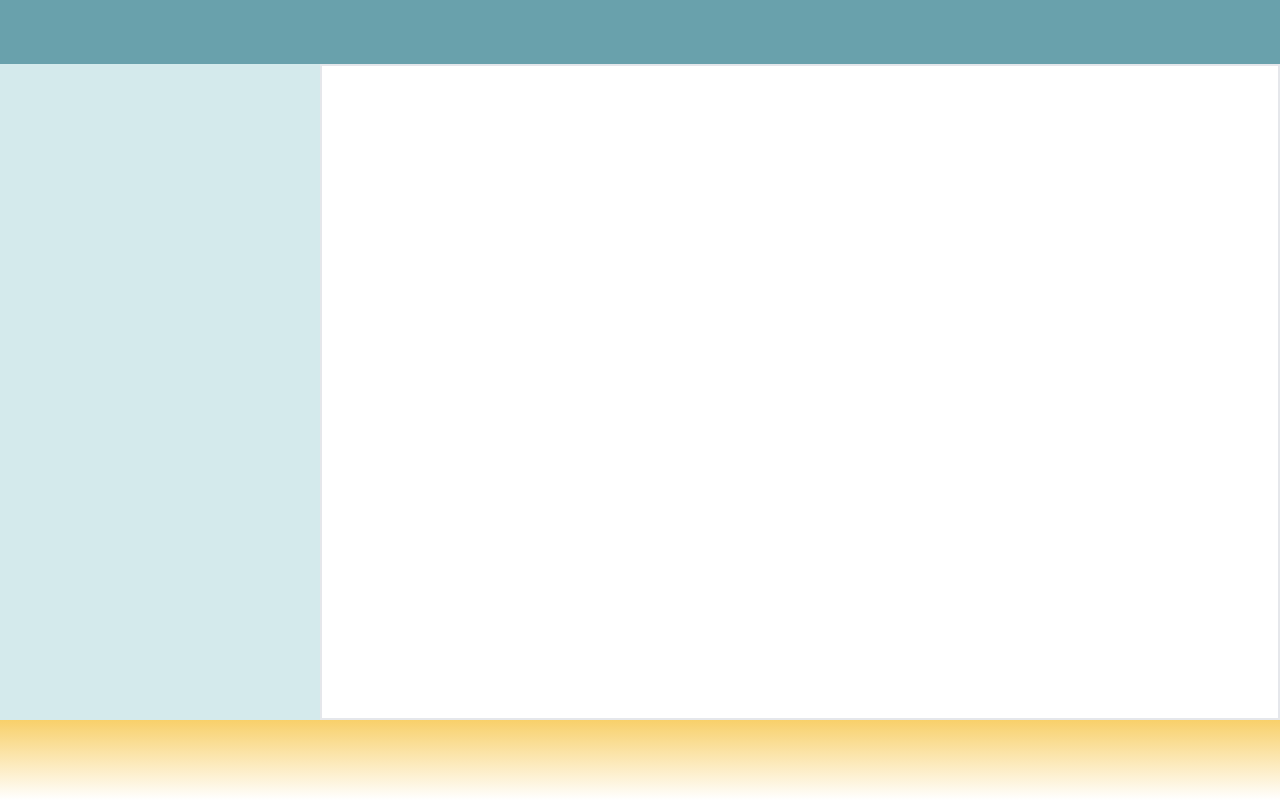
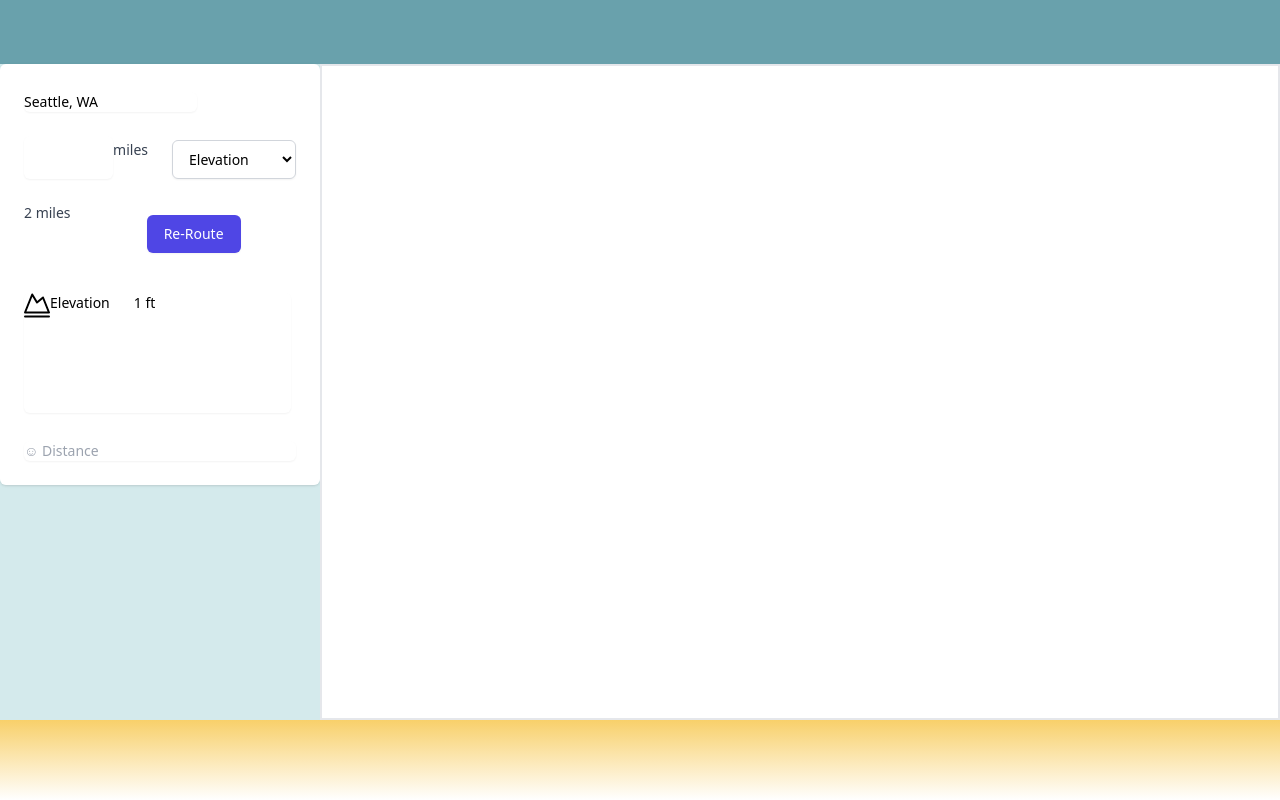
Before and after one commit to kalikokalikova/adventure, a React (Create React App) app in the folder adventure/: page /home in a window 1280 px wide. Built offline with nearby package versions, Linux system fonts and the light colour scheme; no server answers.

Commit message:
results form with styling pending

```diff
--- /dev/null
+++ b/adventure/src/components/ResultsForm.jsx
@@ -0,0 +1,114 @@
+import React from 'react'
+import Elevation from "../assets/eg-img/elevation-img.svg"
+import {useState} from "react";
+
+function ResultsForm(props) {
+
+    const [miles, setMiles] = useState(0);
+    let elevation = 1;
+
+  return (
+
+            <form action="#" method="POST">
+              <div className="overflow-hidden shadow sm:rounded-md">
+                <div className="bg-white px-4 py-5 sm:p-6">
+                  <div className="grid grid-cols-6 gap-6">
+
+                    <div className="col-span-4">
+                      <input
+                        type="text"
+                        name="place"
+                        id="place"
+                        placeholder={props.search}
+                        defaultValue={props.search}
+                        autoComplete="given-place"
+                        className="mt-1 block w-full rounded-md border-gray-300 shadow-sm focus:border-indigo-500 focus:ring-indigo-500 sm:text-sm"
+                      />
+                    </div>
+
+                    <div className="flex col-span-6 sm:col-span-3">
+
+                      <input
+                        type="number"
+                        name="miles"
+                        id="miles"
+                        value={setMiles}
+                        autoComplete="number-miles"
+                        className="block w-full rounded-md border-gray-300 shadow-sm focus:border-indigo-500 focus:ring-indigo-500 sm:text-sm"
+                      />
+                        <label htmlFor="miles" className="mt-1 block text-sm font-medium text-gray-700">
+                        miles
+                      </label>
+                    </div>
+
+                    <div className="col-span-6 sm:col-span-3">
+                      <select
+                        id="elevation"
+                        name="elevation"
+                        placeholder="Elevation"
+                        autoComplete="elevation-value"
+                        className="mt-1 block w-full rounded-md border border-gray-300 bg-white py-2 px-3 shadow-sm focus:border-indigo-500 focus:outline-none focus:ring-indigo-500 sm:text-sm"
+                      >
+                        <option>Elevation</option>
+                        <option>10</option>
+                        <option>20</option>
+                        <option>30</option>
+                      </select>
+                    </div>
+
+                    <div className="col-span-3 sm:col-span-2">
+                      <label htmlFor="distance" className="block text-sm font-medium text-gray-700">
+                        {props.miles} miles
+                      </label>
+                    </div>
+                    <div className="col-span-5 sm:col-span-4">
+                      <div className="px-4 py-3 sm:px-6">
+                        <button
+                            type="submit"
+                            className="rounded-md border border-transparent bg-indigo-600 py-2 px-4 text-sm font-medium text-white shadow-sm hover:bg-indigo-700 focus:outline-none focus:ring-2 focus:ring-indigo-500 focus:ring-offset-2"
+                        >
+                            Re-Route
+                        </button>
+                        </div>
+                    </div>
+
+                    <div className="col-span-6">
+                        <div className="flex mt-1 w-full rounded-md border-gray-300 shadow-sm focus:border-indigo-500 focus:ring-indigo-500 sm:text-sm md:flex  md:h-[15vh] md:w-[98%] lg:w-[98%]'">
+                        <div>
+                            <img src={Elevation} alt="elevation-img"/>
+                        </div>
+                        <div className="">
+                            <h2>Elevation</h2>
+                        </div>
+
+                        <div className="text-right sm:px-6">
+                          <h2 className="inline-flex justify-end rounded-md text-sm font-medium">
+                            {elevation} ft
+                          </h2>
+                        </div>
+
+                        </div>
+                    </div>
+
+                    <div className="col-span-6">
+                      <input
+                        type="text"
+                        name="distance"
+                        id="distance"
+                        rows={3}
+                        placeholder="☺ Distance"
+                        autoComplete="given-distance"
+                        className="mt-1 block w-full rounded-md border-gray-300 shadow-sm focus:border-indigo-500 focus:ring-indigo-500 sm:text-sm"
+                      />
+                    </div>
+
+                  </div>
+                </div>
+
+              </div>
+            </form>
+
+  )
+}
+
+export default ResultsForm;
--- a/adventure/src/pages/Home.jsx
+++ b/adventure/src/pages/Home.jsx
@@ -2,6 +2,7 @@ import React from 'react'
 // import Footer from '../components/Footer'
 // import NavBar from '../components/NavBar'
 import Testimonials from '../components/Testimonials'
+import ResultsForm from '../components/ResultsForm'
 
 
 function Home() {
@@ -13,7 +14,7 @@ function Home() {
     <div className='flex flex-col items-start justify-center md:flex-row bg-white h-[100%]'>
 {/* Input container */}
            <div className='hidden bg-[#b7dce0] bg-opacity-60 md:flex  md:h-[82vh] md:w-[45%] lg:w-[25%]'>
-
+             <ResultsForm search="Seattle, WA" miles={2}/>
            </div>
 {/* MAP container  */}
             <div className=' w-[100%] h-[83vh] bg-white border-solid border-2 md:h-[82vh] lg:w-[75%] '>
```
Also changed, not shown: adventure/src/assets/eg-img/elevation-img.svg (added).
